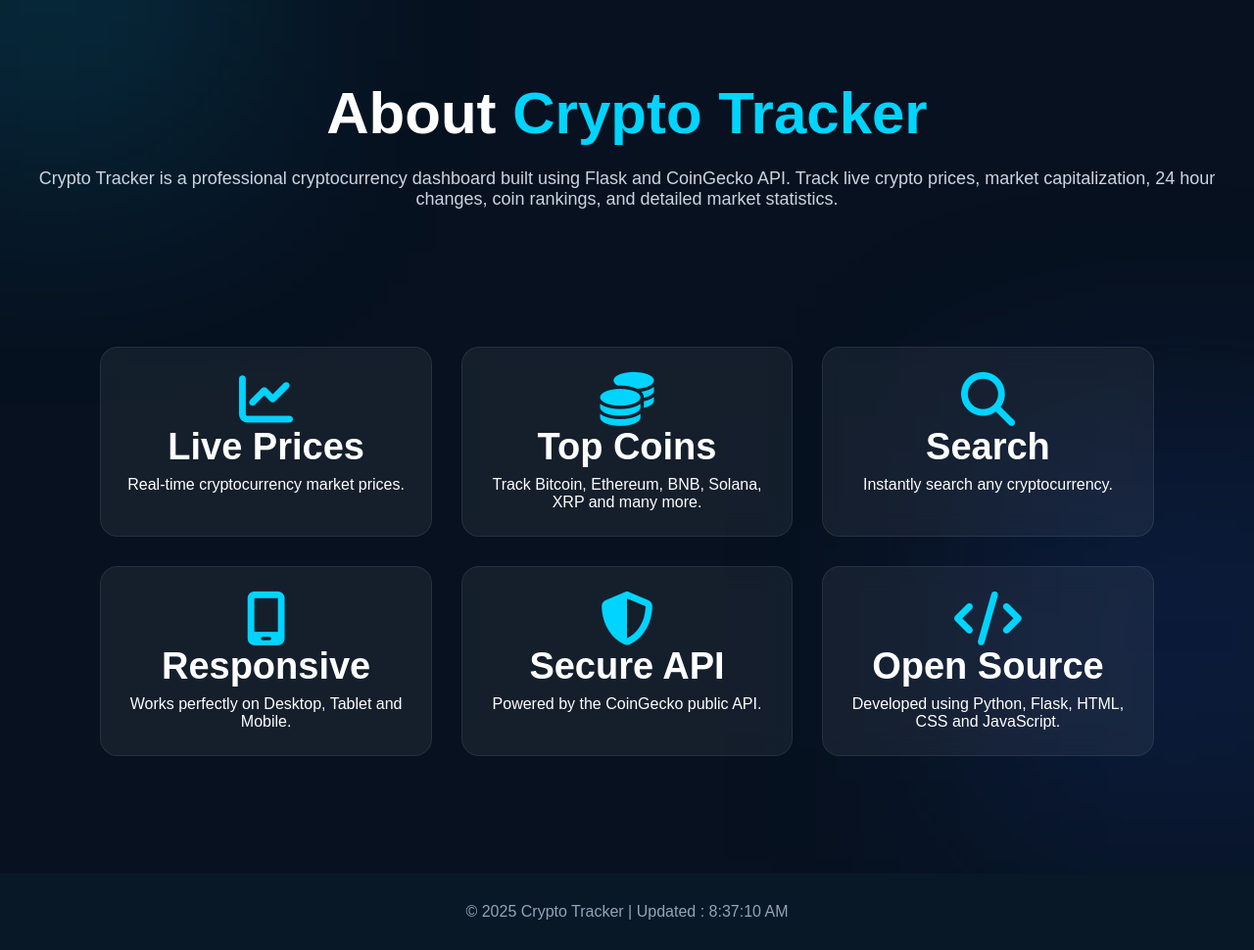
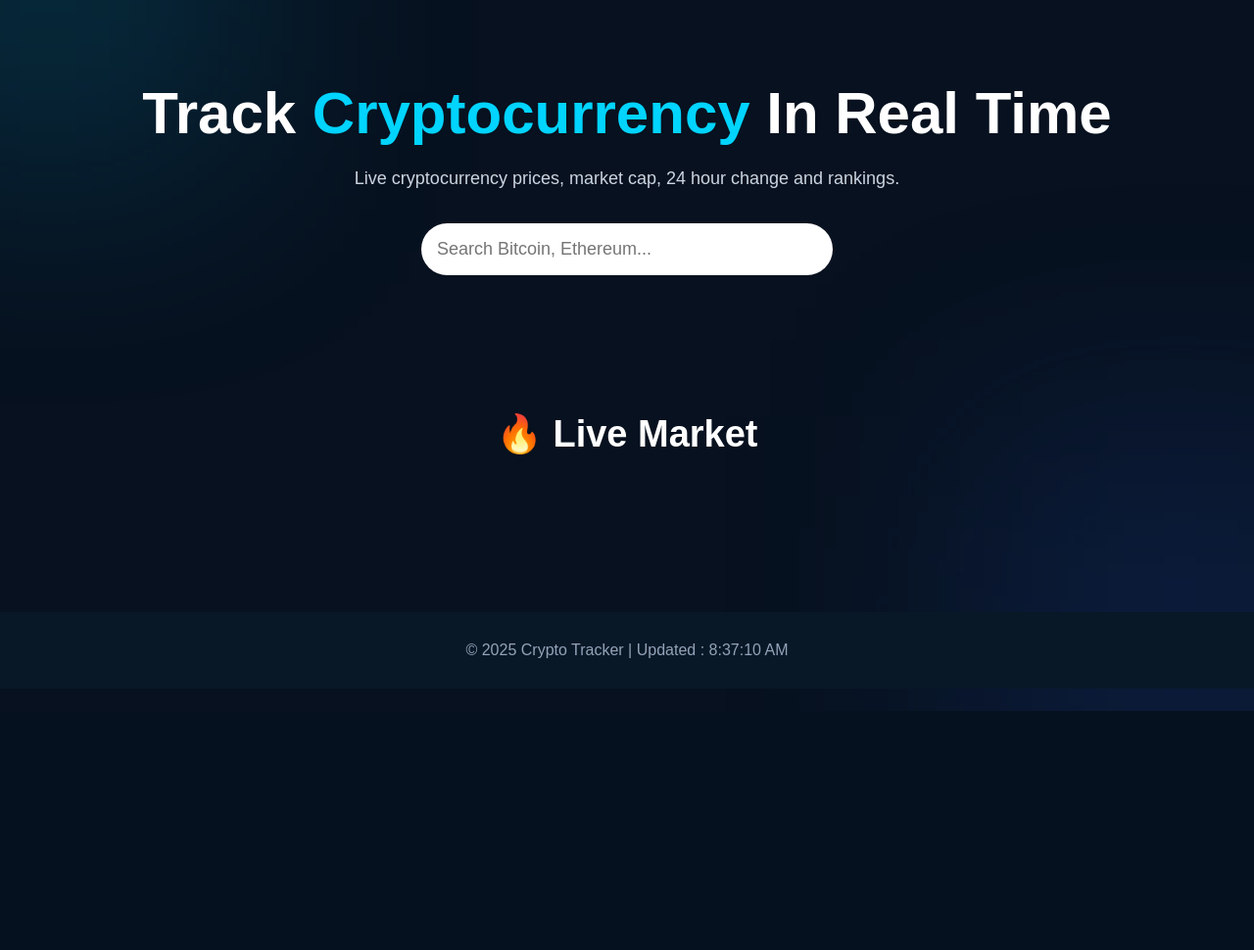
Before and after one commit to AnkitSaini491/Crypto-Tracker-, a Flask app: page / in a window 1280 px wide. Shown: the part 74-1044 px from the top of the page at 98% size. After the commit the page ends 800 px from the top, so only its background shows below. Run offline with Flask 3, Linux system fonts and the light colour scheme.

Commit message:
Update index.html

```diff
--- a/templates/index.html
+++ b/templates/index.html
@@ -7,10 +7,9 @@
 
 <meta name="viewport" content="width=device-width, initial-scale=1.0">
 
-<title>About | Crypto Tracker</title>
+<title>Crypto Tracker</title>
 
-<link rel="stylesheet"
-href="{{ url_for('static', filename='style.css') }}">
+<link rel="stylesheet" href="{{ url_for('static', filename='style.css') }}">
 
 <link rel="stylesheet"
 href="https://cdnjs.cloudflare.com/ajax/libs/font-awesome/6.5.2/css/all.min.css">
@@ -18,6 +17,8 @@ href="https://cdnjs.cloudflare.com/ajax/libs/font-awesome/6.5.2/css/all.min.css"
 </head>
 
 <body>
+
+<!-- Navbar -->
 
 <nav>
 
@@ -39,145 +40,114 @@ CryptoTracker
 
 </nav>
 
+<!-- Hero -->
+
 <section class="hero">
 
 <h1>
 
-About
+Track
 
-<span>Crypto Tracker</span>
+<span>Cryptocurrency</span>
+
+In Real Time
 
 </h1>
 
 <p>
 
-Crypto Tracker is a professional cryptocurrency dashboard
-built using Flask and CoinGecko API.
-
-Track live crypto prices,
-market capitalization,
-24 hour changes,
-coin rankings,
-and detailed market statistics.
+Live cryptocurrency prices, market cap,
+24 hour change and rankings.
 
 </p>
 
+<input
+
+type="text"
+
+id="search"
+
+placeholder="Search Bitcoin, Ethereum...">
+
 </section>
+
+<!-- Market -->
 
 <section class="market">
 
+<h2>
+
+🔥 Live Market
+
+</h2>
+
 <div class="coin-container">
+
+{% for coin in coins %}
+
+<a
+
+href="/coin/{{ coin.id }}"
+
+class="coin-link">
 
 <div class="card">
 
-<i class="fa-solid fa-chart-line"
-style="font-size:55px;color:#00d4ff;"></i>
+<img src="{{ coin.image }}">
 
-<h2>Live Prices</h2>
+<h2>{{ coin.name }}</h2>
+
+<h4>{{ coin.symbol.upper() }}</h4>
+
+<h3>
+
+${{ "%.2f"|format(coin.current_price) }}
+
+</h3>
+
+{% if coin.price_change_percentage_24h >= 0 %}
+
+<p class="green">
+
+▲ {{ "%.2f"|format(coin.price_change_percentage_24h) }}%
+
+</p>
+
+{% else %}
+
+<p class="red">
+
+▼ {{ "%.2f"|format(coin.price_change_percentage_24h) }}%
+
+</p>
+
+{% endif %}
+
+<hr>
 
 <p>
 
-Real-time cryptocurrency market prices.
+Market Cap
+
+</p>
+
+<h5>
+
+${{ "{:,}".format(coin.market_cap) }}
+
+</h5>
+
+<p>
+
+Rank #{{ coin.market_cap_rank }}
 
 </p>
 
 </div>
 
-<div class="card">
+</a>
 
-<i class="fa-solid fa-coins"
-style="font-size:55px;color:#00d4ff;"></i>
-
-<h2>Top Coins</h2>
-
-<p>
-
-Track Bitcoin,
-Ethereum,
-BNB,
-Solana,
-XRP and many more.
-
-</p>
-
-</div>
-
-<div class="card">
-
-<i class="fa-solid fa-magnifying-glass"
-style="font-size:55px;color:#00d4ff;"></i>
-
-<h2>Search</h2>
-
-<p>
-
-Instantly search any cryptocurrency.
-
-</p>
-
-</div>
-
-<div class="card">
-
-<i class="fa-solid fa-mobile-screen"
-style="font-size:55px;color:#00d4ff;"></i>
-
-<h2>Responsive</h2>
-
-<p>
-
-Works perfectly on
-Desktop,
-Tablet
-and Mobile.
-
-</p>
-
-</div>
-
-<div class="card">
-
-<i class="fa-solid fa-shield-halved"
-style="font-size:55px;color:#00d4ff;"></i>
-
-<h2>Secure API</h2>
-
-<p>
-
-Powered by the
-CoinGecko
-public API.
-
-</p>
-
-</div>
-
-<div class="card">
-
-<i class="fa-solid fa-code"
-style="font-size:55px;color:#00d4ff;"></i>
-
-<h2>Open Source</h2>
-
-<p>
-
-Developed using
-
-Python,
-
-Flask,
-
-HTML,
-
-CSS
-
-and
-
-JavaScript.
-
-</p>
-
-</div>
+{% endfor %}
 
 </div>
 
```
